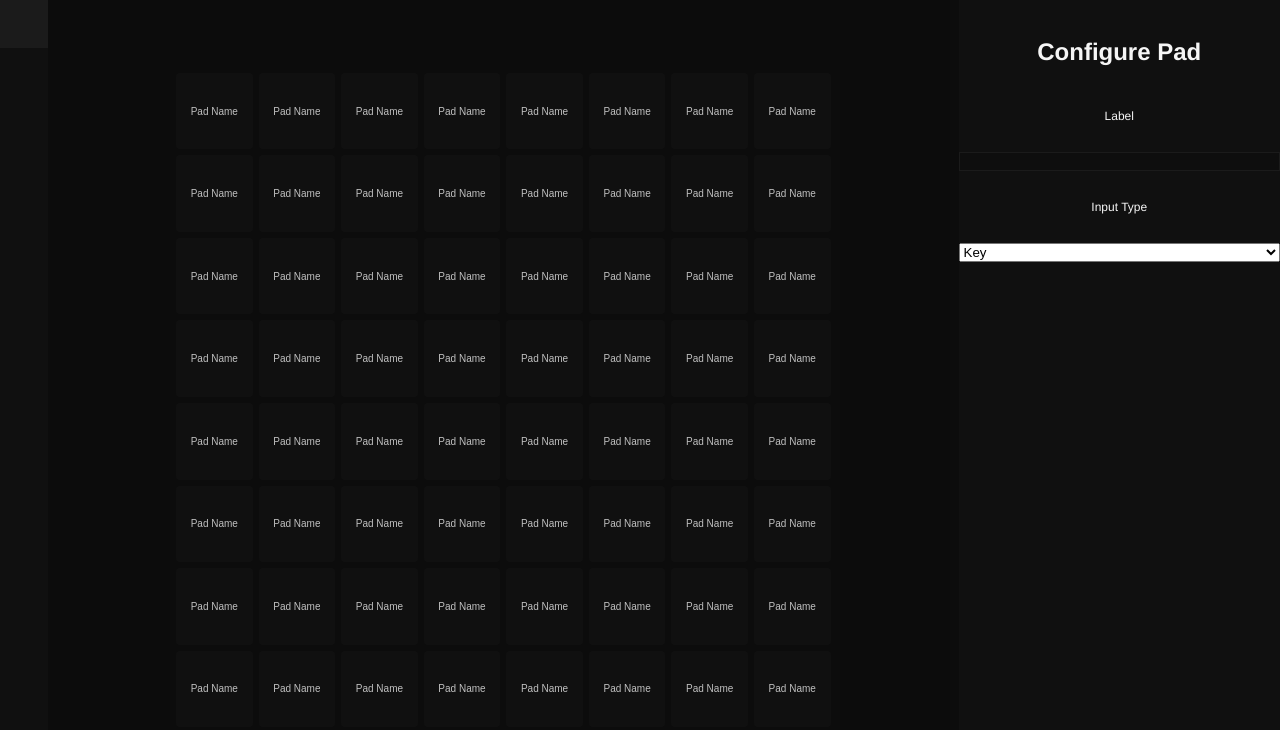
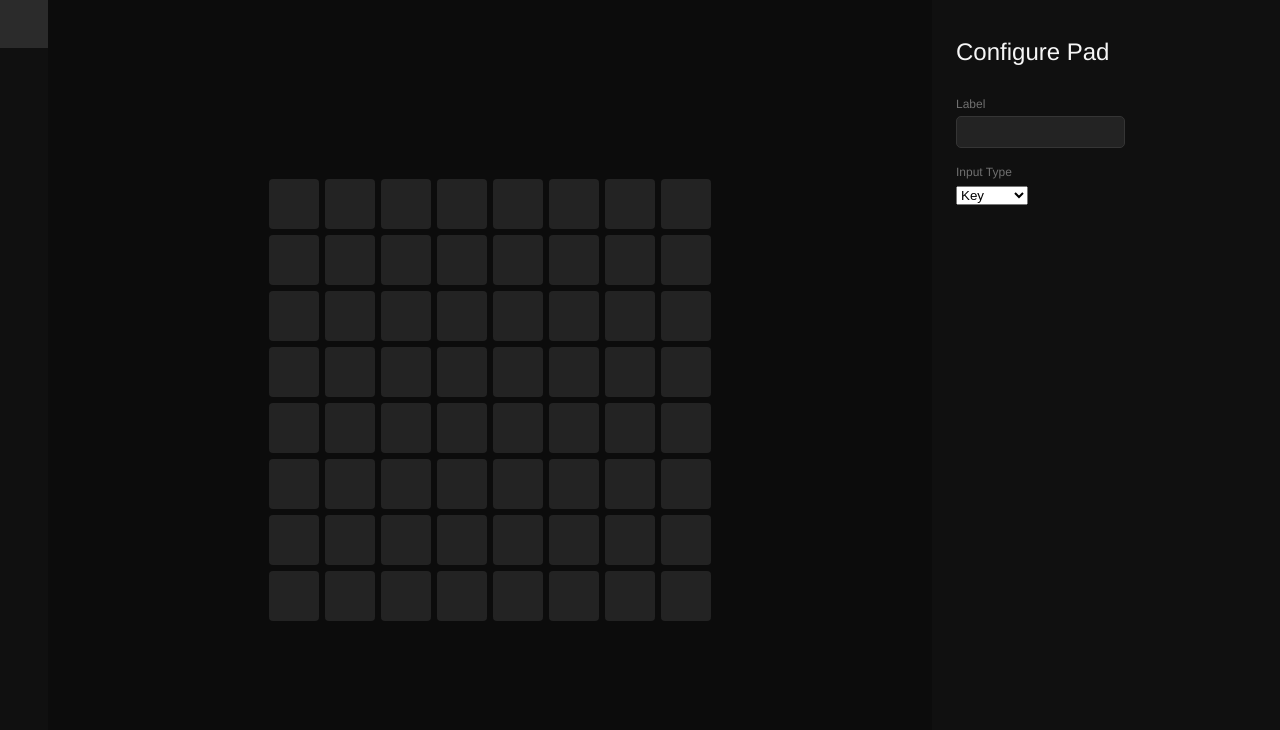
Before and after one commit to feenix1/macropad, a React (Vite) app: page / in a window 1280 px wide. Shown: the top 730 px of the page. Built offline with nearby package versions, Linux system fonts and the light colour scheme.

Commit message:
selection works, some styling changes

```diff
--- a/src/App.css
+++ b/src/App.css
@@ -4,12 +4,15 @@
   font-family: "Instrument Sans Variable", Helvetica, Arial, sans-serif;
   font-size: 12px;
   line-height: 24px;
-  font-weight: 400;
+  font-weight: 500;
 
   color: #f6f6f6;
-  --text-secondary: #c1c1c1;
+  --text-secondary: #707070;
   background-color: #0c0c0c;
   --background-secondary: #101010;
+  --background-tiertiary: #232323;
+  --background-tiertiary-hover: #2b2b2b;
+  --background-tiertiary-outline: #353535;
   --accent-color: #ffd500;
 
   font-synthesis: none;
@@ -20,10 +23,6 @@
 
   height: 100%;
   overflow: hidden;
-
-  --border-color: #1b1b1b;
-  --button-hover-color: #1b1b1b;
-  --button-active-color: #0f0f0f69;
 }
 
 /* stupid, :root is html element, #root is a div inside body */
@@ -43,7 +42,6 @@ body {
   display: flex;
   flex-direction: row;
   justify-content: center;
-  text-align: center;
   height: 100%;
 }
 
@@ -69,17 +67,16 @@ body {
   justify-content: center;
   align-items: center;
   flex-grow: 1;
-  padding: 128px;
   background-color: inherit;
 }
 
 .pad-container {
   display: grid;
-  grid-template-columns: repeat(8, 1fr);
-  grid-template-rows: repeat(8, 1fr);
+  grid-template-columns: repeat(8, 50px);
+  grid-template-rows: repeat(8, 50px);
   gap: 6px;
   aspect-ratio: 1 / 1;
-  width: 100%;
+  text-align: left;
 }
 
 .pad-button {
@@ -87,18 +84,17 @@ body {
   justify-content: center;
   align-items: center;
   color: var(--text-secondary);
-  background-color: var(--background-secondary);
+  background-color: var(--background-tiertiary);
   border-radius: 4px;
   cursor: pointer;
   height: 100%;
   width: 100%;
   border: none;
   overflow: ellipsis;
-  transition: border 0.1s ease-in-out;
 }
 
 .pad-button-selected {
-  border: 2px solid var(--border-color);
+  border: 1px solid var(--accent-color);
 }
 
 .pad-button p {
@@ -112,11 +108,25 @@ body {
   display: flex;
   flex-direction: column;
   justify-content: flex-start;
+  align-items: left;
   gap: 12px;
-  padding-top: 24px;
+  padding: 24px;
   height: 100%;
+  min-width: 300px;
   background-color: var(--background-secondary);
-  flex-grow: 1;
+}
+
+.configure-panel h1 {
+  font-size: 24px;
+  font-weight: 500;
+  text-align: left;
+}
+
+.configure-panel p {
+  margin: 0;
+  padding: 0;
+  font-weight: medium;
+  color: var(--text-secondary);
 }
 
 .row {
@@ -141,15 +151,15 @@ h1 {
 
 input {
   outline: none;
-  border: 1px solid var(--border-color);
+  border: 1px solid var(--background-tiertiary-outline);
+  border-radius: 5px;
   color: inherit;
-  background-color: #0f0f0f98;
+  background-color: var(--background-tiertiary);
+  font-size: 16px;
+  font: inherit;
+  padding: 3px 6px;
 }
 
 button:hover {
-  background-color: var(--button-hover-color);
+  background-color: var(--background-tiertiary-hover);
 }
-
-button:active {
-  background-color: var(--button-active-color)
-}
--- a/src/App.tsx
+++ b/src/App.tsx
@@ -5,7 +5,18 @@ import "@fontsource-variable/instrument-sans/wdth.css"
 import Pad from "./models/pad";
 
 function App() {
-  const [pads, setPads] = useState<Pad[]>([...Array(64)].map((_, i) => new Pad(`Pad ${i + 1}`)));
+  const [pads, setPads] = useState<Pad[]>([...Array(64)].map((_, i) => new Pad(i)));
+
+  function selectPad(index: number) {
+    setPads(pads.map((pad, i) => {
+      if (i != index) {
+        pad.selected = false;
+        return pad;
+      }
+      pad.selected = true;
+      return pad;
+    }));
+  }
 
   return (
     <main className="container">
@@ -14,12 +25,17 @@ function App() {
         <button className="navbar-button"></button>
       </div>
       <div className="pad-panel">
-        <PadContainer pads={pads}/>
+        <div className="pad-container">
+          {pads.map((pad, i) => <PadButton key={i} pad={pad} onClick={selectPad} />)}
+        </div>
       </div>
       <div className="configure-panel">
         <h1>Configure Pad</h1>
+        <div>
           <p>Label</p>
           <input type="text" />
+        </div>
+        <div>
           <p>Input Type</p>
           <select name="input-type" id="input-type">
             <option value="key">Key</option>
@@ -27,25 +43,20 @@ function App() {
             <option value="shortcut">Shortcut</option>
           </select>
         </div>
+      </div>
     </main>
   );
 }
 
-function PadContainer({pads}: {pads: Pad[]}) {
+function PadButton({pad, onClick}: {pad: Pad, onClick: (index: number) => void}) {
+  const className = pad.selected ? "pad-button pad-button-selected" : "pad-button"
 
-  return (
-    <div className="pad-container">
-      {pads.map((pad, i) => <PadButton key={i} selected={pad.selected} />)}
-    </div>
-  )
+  function handleClick() {
+    onClick(pad.padId);
   }
 
-function PadButton({onClick, selected}: {onClick: () => void, selected: boolean}) {
-
-  const className = selected ? "pad-button pad-button-selected" : "pad-button"
   return(
-    <button className={className} onClick={onClick}>
-      <p>Pad Name</p>
+    <button className={className} onClick={handleClick}>
     </button>
   )
 }
--- a/src/models/pad.ts
+++ b/src/models/pad.ts
@@ -1,9 +1,9 @@
 export default class Pad {
-    actionName: string
+    padId: number
     selected = false
-    // action_id: figure out later
+    label: string = ""
 
-    constructor(actionName: string) {
-        this.actionName = actionName
+    constructor(padId: number) {
+        this.padId = padId;
     }
 }
```
Also changed, not shown: src/models/actions.ts (deleted, +0 -8 lines). Lines whose indentation alone changed are shown as unchanged.
